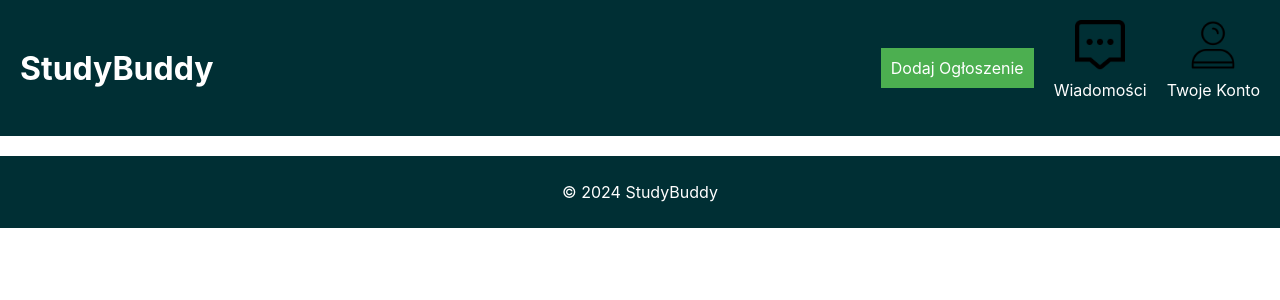
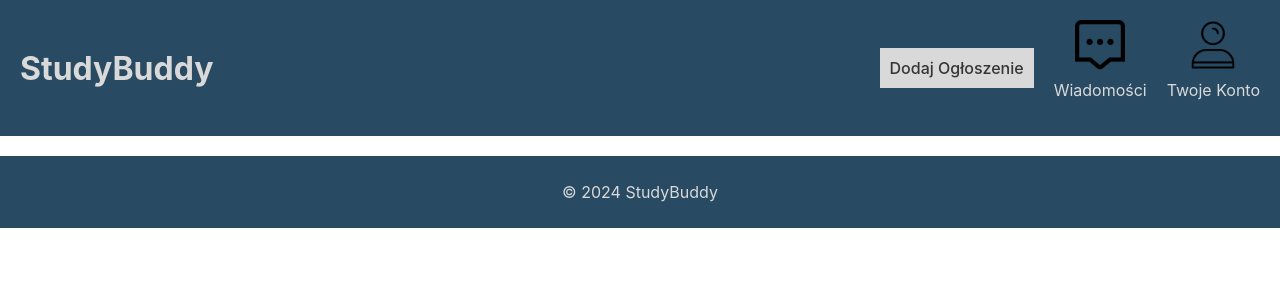
Before and after one commit to Michaluszeq/CETUS-PRO-PRAKTYKI, a React (Create React App) app in the folder cetus-pro-praktyki/: page / in a window 1280 px wide. Shown: the top 300 px of the page. Built offline with nearby package versions, Linux system fonts and the light colour scheme.

Commit message:
Small colors update

```diff
--- a/cetus-pro-praktyki/src/App.css
+++ b/cetus-pro-praktyki/src/App.css
@@ -3,8 +3,8 @@
 }
 
 .App-header {
-  background-color: #002f34;
-  color: white;
+  background-color: #284B63;
+  color: #D9D9D9;
   padding: 20px;
 }
 
@@ -37,8 +37,9 @@
 
 .add-listing-btn {
   padding: 10px;
-  background-color: #4caf50;
-  color: white;
+  background-color: #D9D9D9;
+  color: #353535;
+  font-weight: 500;
   border: none;
   cursor: pointer;
   text-decoration: none;
@@ -64,6 +65,6 @@
 footer {
   margin-top: 20px;
   padding: 10px;
-  background-color: #002f34;
-  color: white;
+  background-color: #284B63;
+  color: #D9D9D9;
 }
```
